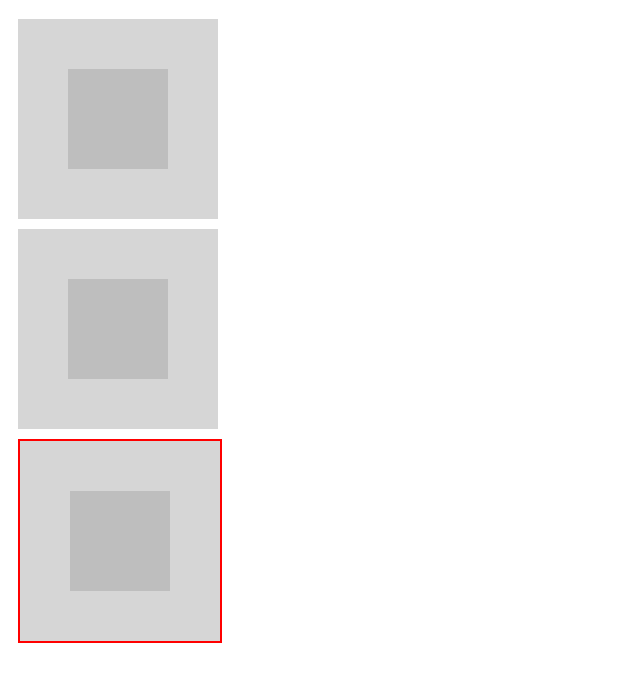
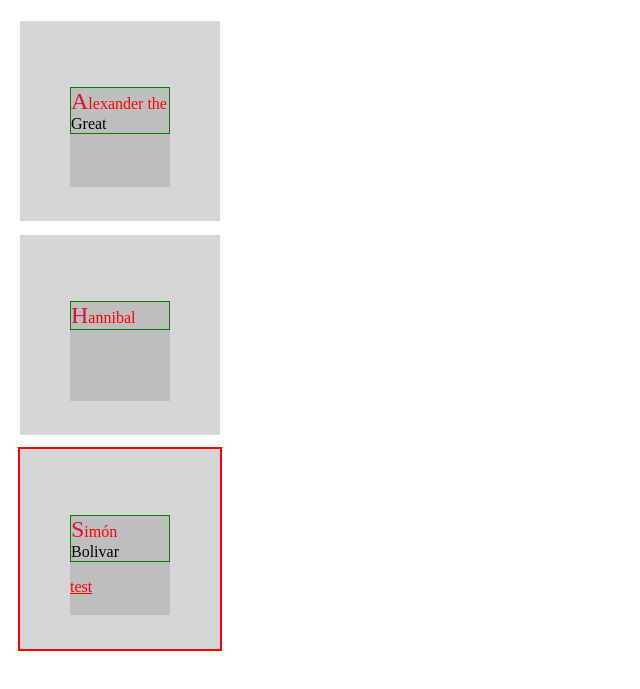
Before and after one commit to AV-MMI/advanced-selectors, a plain HTML site: page index.html in a window 1280 px wide. Shown: the part 61-750 px from the top of the page, without its empty margins (0-640 px from the left). Drawn offline with Linux system fonts and the light colour scheme.

Commit message:
child, sibling, and attributes combinator. pseudo-classes, and pseudo-elements

```diff
--- a/index.html
+++ b/index.html
@@ -11,13 +11,20 @@
 
 	<main class="parent">
 	  <div class="child group1">
-	    <div class="grand-child group1"></div>
+	    <div class="grand-child group1">
+	    	<p id="the-conqueror" class="greatness">Alexander the Great</p>
+	    </div>
 	  </div>
 	  <div class="child group2">
-	    <div class="grand-child group2"></div>
+	    <div class="grand-child group2">
+	    	<p id="the-general" class="greatness">Hannibal</p>
+	    </div>
 	  </div>
 	  <div class="child group3">
-	    <div class="grand-child group3"></div>
+	    <div class="grand-child group3">
+	    	<p id="the-liberator" class="greatness">Simón Bolivar</p>
+	    	<a href="" lang="en-US"> test </a>
+	    </div>
 	  </div>
 	</main>
 </body>
--- a/styles.css
+++ b/styles.css
@@ -10,8 +10,22 @@
 	background-color: #bebebe;
 }
 
+[class^="great"] {
+	border: 1px solid green;
+}
+
+.group2 + div {
+	border: 2px solid red;
+}
+
+.group1 ~ div:hover {
+	border: 2px solid black;
+}
+
 main > div {
 	margin: 10px;
+	border: 2px solid white;
+	transition: .3s;
 }
 
 main > div > div {
@@ -20,10 +34,19 @@ main > div > div {
 	left: 25%;
 }
 
-.group2 + div {
-	border: 2px solid red;
+p::first-line {
+	color: red;
 }
 
-.group1 ~ div {
-	border-color: 1px solid black;
+p::first-letter {
+	font-size: 1.5em;
+	color: crimson;
 }
+
+p::selection {
+	color: blue;
+}
+
+a[lang|="en"] {
+	color: red;
+}
```
